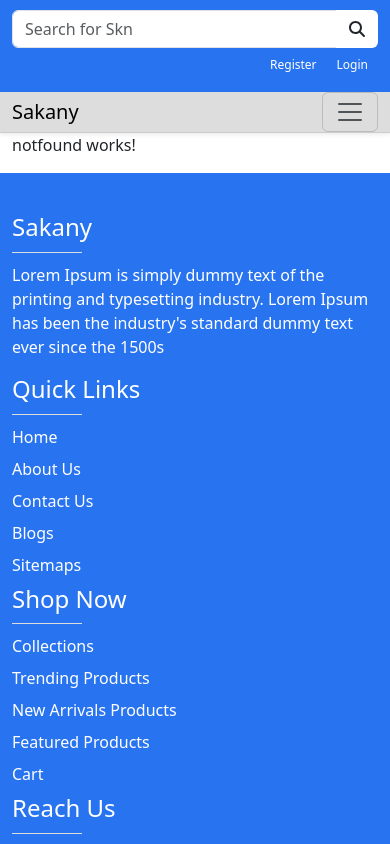
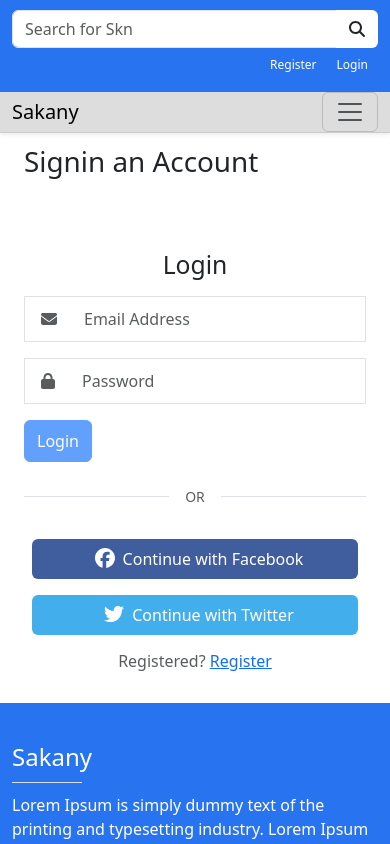
Before and after one commit to 3bda1137/SakanyFront, an Angular app: page /login in a window 390 px wide. Shown: the top 844 px of the page. Built offline with nearby package versions, Linux system fonts and the light colour scheme.

Commit message:
Add Login

```diff
--- a/src/app/Components/register/register.component.html
+++ b/src/app/Components/register/register.component.html
@@ -9,6 +9,8 @@
         <!-- Registeration Form -->
         <div class="col-md-7 col-lg-6 ml-auto">
             <h2 class="text-center mb-4">Register</h2>
+            <div *ngIf="errorMessage" class="alert-danger alert py-2">{{errorMessage}}</div>
+
             <form [formGroup]="registerForm" (ngSubmit)="onSubmit()" novalidate>
 
                 <div class="row">
@@ -33,8 +35,6 @@
                             </div>
                         </div>
                     </div>
-
-
                     <!-- Email Address -->
                     <div class="input-group col-lg-12 mb-3">
                         <div class="input-group-prepend">
@@ -103,7 +103,7 @@
                         <div *ngIf="registerForm.get('password')?.invalid && registerForm.get('password')?.touched"
                             class="w-100 d-block text-danger">
                             <div *ngIf="registerForm.get('password')?.getError('required')">Password is required.</div>
-                            <div *ngIf="registerForm.get('password')?.getError('pattern')">Enter Password Password.
+                            <div *ngIf="registerForm.get('password')?.getError('pattern')">Enter Complex Password.
                             </div>
                         </div>
                     </div>
@@ -160,9 +160,9 @@
 
                     <!-- Already Registered -->
                     <div class="text-center w-100">
-                        <p class="text-muted font-weight-bold">Already Registered?
+                        <button (click)="navigateToLogin()" class="text-muted btn border-0 border font-weight-bold">Already Registered?
                             <a class="text-primary ml-2">Login</a>
-                        </p>
+                        </button>
                     </div>
 
                 </div>
--- a/src/app/Components/register/register.component.ts
+++ b/src/app/Components/register/register.component.ts
@@ -1,6 +1,6 @@
 import { Component } from '@angular/core';
 import { FormControl, FormGroup, Validators } from '@angular/forms';
-import { CommonModule } from '@angular/common'; // Add this import
+import { CommonModule } from '@angular/common';
 import { ReactiveFormsModule } from '@angular/forms';
 import { FormsModule } from '@angular/forms';
 import { Router } from '@angular/router';
@@ -15,7 +15,7 @@ import { AccountService } from './../../Services/account.service';
     CommonModule,
     ReactiveFormsModule,
     FormsModule
-  ] // Add CommonModule to the imports array
+  ]
 })
 
 export class RegisterComponent {
@@ -29,6 +29,7 @@ export class RegisterComponent {
     role: new FormControl(null, [Validators.required]),
   });
 
+  errorMessage: string = '';
   constructor(private _AccountService: AccountService, private _Router: Router) { }
 
   onSubmit() {
@@ -45,6 +46,8 @@ export class RegisterComponent {
     this._AccountService.register(formData).subscribe(
       {
         next: (respons) => {
+          console.log("-----------respons----------")
+          console.log(respons)
           if (respons.success == true) {
             console.log("-------success=True----------")
             this._Router.navigate(["/login"]);
@@ -52,9 +55,18 @@ export class RegisterComponent {
           else {
             console.log("-------success=False----------")
           }
+        },
+        error: (err) => {
+          if (err.error.success == false) {
+            this.errorMessage=err.error.errors[0];
+          }
+          console.log("------------errrrrrrrrrrrror---------")
+          console.log(err)
         }
       }
     )
   }
-  //}
+  navigateToLogin() {
+    this._Router.navigate(["/login"]);
   }
+}
--- a/src/app/Components/signin/signin.component.css
+++ b/src/app/Components/signin/signin.component.css
@@ -0,0 +1,18 @@
+
+.btn-facebook {
+    background: #405D9D;
+    border: none;
+}
+
+.btn-facebook:hover, .btn-facebook:focus {
+    background: #314879;
+}
+
+.btn-twitter {
+    background: #42AEEC;
+    border: none;
+}
+
+.btn-twitter:hover, .btn-twitter:focus {
+    background: #1799e4;
+}
--- a/src/app/Components/signin/signin.component.html
+++ b/src/app/Components/signin/signin.component.html
@@ -1 +1,92 @@
-<p>signin works!</p>
+<div class="container ">
+    <div class="row py-2 my-1 mb-3 align-items-center">
+        <!-- For Demo Purpose -->
+        <div class="col-md-5 pr-lg-5 mb-5 mb-md-0">
+            <img src="https://bootstrapious.com/i/snippets/sn-registeration/illustration.svg" alt=""
+                class="img-fluid mb-3 d-none d-md-block">
+            <h1>Signin an Account</h1>
+        </div>
+        <!-- Registeration Form -->
+        <div class="col-md-7 col-lg-6 ml-auto">
+            <h2 class="text-center my-3 ">Login</h2>
+            <div *ngIf="errorMessage" class="alert-danger alert py-2">{{errorMessage}}</div>
+            <form [formGroup]="loginForm" (ngSubmit)="onSubmit()" novalidate>
+
+                <div class="row">
+                    <!-- Email Address -->
+                    <div class="input-group col-lg-12 mb-3">
+                        <div class="input-group-prepend">
+                            <span class="input-group-text rounded-0 bg-white px-3 border-md border-end-0">
+                                <i class="fa py-2 fa-envelope text-muted"></i>
+                            </span>
+                        </div>
+                        <input formControlName="email" id="email" type="email" name="email" placeholder="Email Address"
+                            class="form-control d-block bg-white rounded-0 border-start-0 border-md">
+                        <div *ngIf="loginForm.get('email')?.invalid && loginForm.get('email')?.touched"
+                            class="w-100 d-block text-danger">
+                            <div *ngIf="loginForm.get('email')?.getError('required')">
+                                Email is required.
+                            </div>
+                            <div *ngIf="loginForm.get('email')?.getError('email')">
+                                Invalid email format.
+                            </div>
+                        </div>
+                    </div>
+                    <!-- Password -->
+                    <div class="input-group col-lg-6 mb-3">
+                        <div class="input-group-prepend">
+                            <span class="input-group-text rounded-0 bg-white px-3 border-md border-end-0">
+                                <i class="fa py-2  fa-lock text-muted"></i>
+                            </span>
+                        </div>
+                        <input formControlName="password" id="password" type="password" name="password"
+                            placeholder="Password"
+                            class="form-control d-block rounded-0 bg-white border-start-0 border-md">
+                        <div *ngIf="loginForm.get('password')?.invalid && loginForm.get('password')?.touched"
+                            class="w-100 d-block text-danger">
+                            <div *ngIf="loginForm.get('password')?.getError('required')">Password is required.</div>
+                            <!-- <div *ngIf="loginForm.get('password')?.getError('pattern')">Enter Complex Password. -->
+                        </div>
+                    </div>
+                </div>
+                <!-- Submit Button -->
+                <div class="form-group col-lg-12 mx-auto mb-0">
+                    <button type="submit" [disabled]="!loginForm.valid" class="btn btn-primary btn-block py-2">
+                        <span class="font-weight-bold">Login</span>
+                    </button>
+                </div>
+
+                <!-- Divider Text -->
+                <div class="form-group col-lg-12 mx-auto d-flex align-items-center my-4">
+                    <div class="border-bottom w-100 ml-5"></div>
+                    <span class="px-3 small text-muted font-weight-bold text-muted">OR</span>
+                    <div class="border-bottom w-100 mr-5"></div>
+                </div>
+
+                <!-- Social Login -->
+                <div class=" row col-lg-12 mx-auto">
+                    <div class="col-12 col-md-6 p-2">
+                        <button class="btn btn-primary btn-block py-2 w-100  btn-facebook">
+                            <i class="fa-brands fa-facebook mx-2 fs-5"></i>
+                            <span class="font-weight-bold">Continue with Facebook</span>
+                        </button>
+                    </div>
+                    <div class="col-12 col-md-6 p-2">
+                        <button class="btn btn-primary btn-block py-2 w-100  btn-twitter     ">
+                            <i class="fa-brands fa-twitter mx-2 fs-5"></i>
+                            <span class="font-weight-bold">Continue with Twitter</span>
+                        </button>
+                    </div>
+                </div>
+
+                <!-- Already Registered -->
+                <div class="text-center w-100">
+                    <button (click)="navigateToRegister()" class="text-muted btn border-0 border font-weight-bold">
+                        Registered?
+                        <a class="text-primary ml-2">Register</a>
+                    </button>
+                </div>
+            </form>
+        </div>
+    </div>
+</div>
--- a/src/app/Components/signin/signin.component.ts
+++ b/src/app/Components/signin/signin.component.ts
@@ -1,12 +1,60 @@
 import { Component } from '@angular/core';
+import { FormControl, FormGroup, Validators } from '@angular/forms';
+import { CommonModule } from '@angular/common';
+import { ReactiveFormsModule } from '@angular/forms';
+import { FormsModule } from '@angular/forms';
+import { Router } from '@angular/router';
+import { AccountService } from './../../Services/account.service';
 
 @Component({
   selector: 'app-signin',
   standalone: true,
-  imports: [],
+  imports: [
+    CommonModule,
+    ReactiveFormsModule,
+    FormsModule
+  ],
   templateUrl: './signin.component.html',
   styleUrl: './signin.component.css'
 })
 export class SigninComponent {
 
+  loginForm: FormGroup = new FormGroup({
+    password: new FormControl(null, [Validators.required]),
+    email: new FormControl(null, [Validators.required, Validators.email]),
+  });
+
+  constructor(private _AccountService: AccountService, private _Router: Router) { }
+  errorMessage:string='';
+  onSubmit() {
+    console.log(this.loginForm)
+    //if (this.loginForm.invalid) {
+      console.log("-------invalid=True-------")
+      const formData = {
+        email: this.loginForm.value.email,
+        password: this.loginForm.value.password,
+      };
+      this._AccountService.login(formData).subscribe(
+        {
+          next: (respons) => {
+            if (respons.success == true) {
+              console.log("-------success=True----------")
+              console.log(respons)
+              this._Router.navigate(["/home"]);
+            }
+            else {
+              console.log("-------success=False----------")
+            }
+          },
+          error:(err)=>{
+            console.log(err)
+            this.errorMessage=err.error.message;
+          }
+        }
+      )
+    }
+
+    navigateToRegister(){
+      this._Router.navigate(["/register"]);
+    }
 }
--- a/src/app/Services/account.service.ts
+++ b/src/app/Services/account.service.ts
@@ -9,9 +9,14 @@ export class AccountService {
 
   constructor(private _HttpClient:HttpClient) { }
 
-  register(data:object):Observable<any>{
+  register(RegisterData:object):Observable<any>{
     console.log("---------register---------------")
-    console.log(data)
-    return this._HttpClient.post("http://localhost:5019/api/Account/register",data)
+    console.log(RegisterData)
+    return this._HttpClient.post("http://localhost:5019/api/Account/register",RegisterData)
+  }
+  login(loginData:object):Observable<any>{
+    console.log("---------Login---------------")
+    console.log(loginData)
+    return this._HttpClient.post("http://localhost:5019/api/Account/login",loginData)
   }
 }
--- a/src/app/app.routes.ts
+++ b/src/app/app.routes.ts
@@ -9,7 +9,7 @@ export const routes: Routes = [
     {path:" " ,redirectTo:"home", pathMatch:'full'},
     {path:"home" ,component:HomeComponent},
     {path:"details" ,component:DetailesComponent},
-    {path:"signin" ,component:SigninComponent},
+    {path:"login" ,component:SigninComponent},
     {path:"register" ,component:RegisterComponent},
     {path:"**" ,component:NotfoundComponent},
 ];
```
Lines whose indentation alone changed are shown as unchanged.
